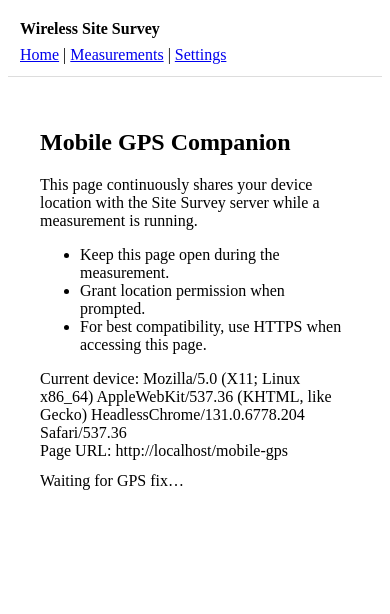
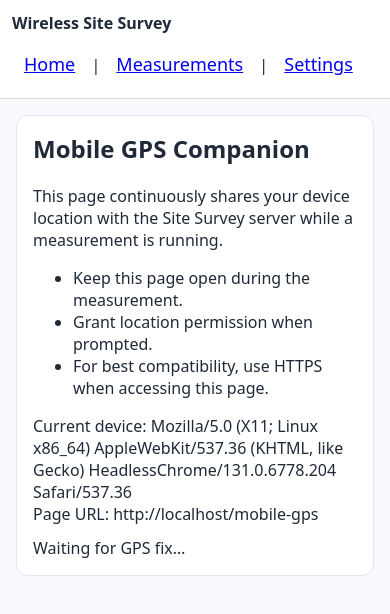
Before and after one commit to Bearvius/site_survey_tool, a React (Vite) app in the folder client/: page /mobile-gps in a window 390 px wide. Shown: the top 614 px of the page. Built offline with nearby package versions, Linux system fonts and the light colour scheme; no server answers.

Commit message:
ui: add global touch-friendly styles; apply tiles/cards/table classes; larger buttons and inputs; polish Mobile GPS and dialogs

```diff
--- a/client/src/components/ConfirmDialog.tsx
+++ b/client/src/components/ConfirmDialog.tsx
@@ -8,8 +8,8 @@ export default function ConfirmDialog({ open, title, message, onConfirm, onCance
         <h3>{title}</h3>
         <p>{message}</p>
         <div style={{ display: 'flex', gap: 8, justifyContent: 'flex-end' }}>
-          <button onClick={onCancel}>Cancel</button>
-          <button onClick={onConfirm} style={{ background: '#d9534f', color: 'white' }}>Confirm</button>
+          <button className="btn" onClick={onCancel}>Cancel</button>
+          <button className="btn btn-danger" onClick={onConfirm}>Confirm</button>
         </div>
       </div>
     </div>
--- a/client/src/main.tsx
+++ b/client/src/main.tsx
@@ -6,6 +6,7 @@ import NewMeasurement from './pages/NewMeasurement';
 import MeasurementList from './pages/MeasurementList';
 import SettingsPage from './pages/SettingsPage';
 import MobileGps from './pages/MobileGps';
+import './styles.css';
 
 function App() {
   return (
--- a/client/src/pages/MobileGps.tsx
+++ b/client/src/pages/MobileGps.tsx
@@ -46,16 +46,16 @@ export default function MobileGps() {
   }, []);
 
   return (
-    <div style={{ padding: 16 }}>
-      <h2>Mobile GPS Companion</h2>
+    <div className="card" style={{ padding: 16 }}>
+      <h2 style={{ marginTop: 0 }}>Mobile GPS Companion</h2>
   <p>This page continuously shares your device location with the Site Survey server while a measurement is running.</p>
       <ul>
         <li>Keep this page open during the measurement.</li>
         <li>Grant location permission when prompted.</li>
         <li>For best compatibility, use HTTPS when accessing this page.</li>
       </ul>
-      {status && <div style={{ color: '#555', marginTop: 8 }}>{status}</div>}
-      {error && <div style={{ color: '#b22222', marginTop: 8 }}>{error}</div>}
+  {status && <div className="mt-8" style={{ color: '#555' }}>{status}</div>}
+  {error && <div className="mt-8" style={{ color: '#b22222' }}>{error}</div>}
       <div style={{ marginTop: 12 }}>
         <div>Current device: {navigator.userAgent}</div>
         <div>Page URL: {window.location.href}</div>
--- /dev/null
+++ b/client/src/styles.css
@@ -0,0 +1,101 @@
+:root {
+  --bg: #f7f9fc;
+  --card-bg: #fff;
+  --border: #e2e8f0;
+  --text: #1f2937;
+  --muted: #6b7280;
+  --primary: #2563eb;
+  --primary-contrast: #fff;
+  --danger: #dc2626;
+  --danger-contrast: #fff;
+  --warn: #b8860b;
+  --good: #1a7f37;
+}
+
+html, body, #root { height: 100%; }
+body {
+  margin: 0;
+  font-family: ui-sans-serif, system-ui, -apple-system, Segoe UI, Roboto, Helvetica, Arial, "Apple Color Emoji", "Segoe UI Emoji";
+  color: var(--text);
+  background: var(--bg);
+  -webkit-tap-highlight-color: transparent;
+}
+
+header { background: var(--card-bg); }
+nav a { padding: 8px 10px; display: inline-block; font-size: 16px; }
+
+main { max-width: 1100px; margin: 0 auto; }
+
+/* Buttons */
+button {
+  font-size: 16px;
+  line-height: 1.2;
+  padding: 12px 16px;
+  border-radius: 10px;
+  border: 1px solid var(--border);
+  background: #fff;
+  cursor: pointer;
+  min-height: 44px; /* touch target */
+}
+button:disabled { opacity: 0.6; cursor: not-allowed; }
+.btn-primary { background: var(--primary); color: var(--primary-contrast); border-color: var(--primary); }
+.btn-danger { background: var(--danger); color: var(--danger-contrast); border-color: var(--danger); }
+.btn-secondary { background: #f1f5f9; }
+
+/* Inputs */
+input, select {
+  font-size: 16px;
+  padding: 10px 12px;
+  border-radius: 10px;
+  border: 1px solid var(--border);
+  width: 100%;
+  box-sizing: border-box;
+  min-height: 44px;
+}
+label { display: block; font-weight: 600; }
+label > input, label > select { margin-top: 6px; }
+
+/* Cards */
+.card {
+  background: var(--card-bg);
+  border: 1px solid var(--border);
+  border-radius: 12px;
+  padding: 12px;
+}
+
+/* Tiles */
+.tiles { display: flex; flex-wrap: wrap; gap: 10px; }
+.tile {
+  border: 1px solid var(--border);
+  border-radius: 10px;
+  padding: 10px 12px;
+  min-width: 160px;
+  background: var(--card-bg);
+}
+.tile .title { font-weight: 700; margin-bottom: 4px; }
+
+/* Table */
+.table-container { overflow-x: auto; background: var(--card-bg); border: 1px solid var(--border); border-radius: 12px; }
+table.table { width: 100%; border-collapse: collapse; }
+table.table th, table.table td { padding: 12px; border-bottom: 1px solid var(--border); text-align: left; }
+table.table thead th { background: #f8fafc; font-weight: 700; }
+table.table tbody tr:hover { background: #f9fafb; }
+
+/* Modal panel helper */
+.modal-panel { background: var(--card-bg); padding: 16px; border-radius: 12px; max-width: 900px; width: 92%; }
+
+/* Spacing utilities */
+.mt-8 { margin-top: 8px; }
+.mt-12 { margin-top: 12px; }
+.mb-8 { margin-bottom: 8px; }
+.mb-12 { margin-bottom: 12px; }
+.flex { display: flex; }
+.justify-between { justify-content: space-between; }
+.items-center { align-items: center; }
+.gap-8 { gap: 8px; }
+.gap-12 { gap: 12px; }
+
+@media (max-width: 600px) {
+  nav a { padding: 10px 12px; font-size: 18px; }
+  button, input, select { font-size: 18px; }
+}
```
Also changed, not shown: client/src/pages/MeasurementList.tsx (+11 -11 lines), client/src/pages/NewMeasurement.tsx (+10 -10 lines).
